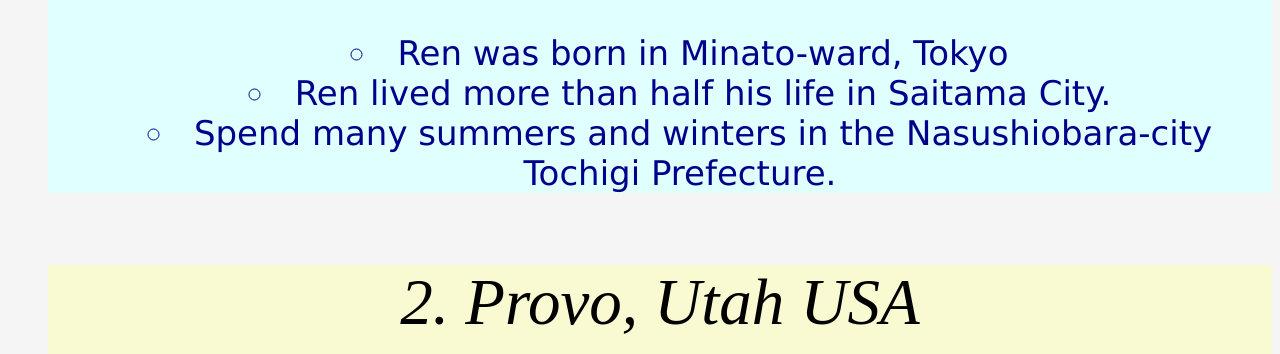
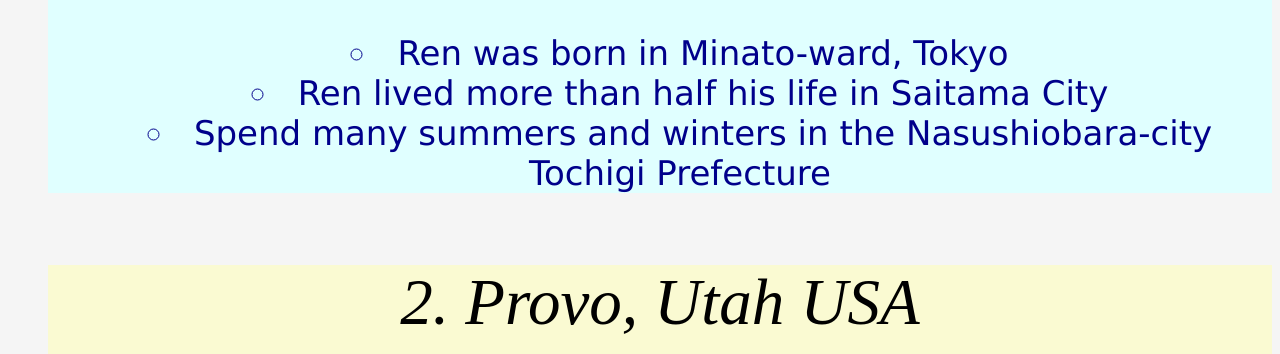
Before and after one commit to n0s0ychin0/IS201FP, a plain HTML site: page nonResume.html in a window 1280 px wide. Shown: the part 908-1262 px from the top of the page. Drawn offline with Linux system fonts and the light colour scheme.

Commit message:
Add files via upload

```diff
--- a/nonResume.html
+++ b/nonResume.html
@@ -33,8 +33,8 @@
                      <br>
                      <br>
                     <li class="common">Ren was born in Minato-ward, Tokyo</li>
-                    <li class="common">Ren lived more than half his life in Saitama City. </li>
-                    <li class="common">Spend many summers and winters in the Nasushiobara-city Tochigi Prefecture. </li>
+                    <li class="common">Ren lived more than half his life in Saitama City </li>
+                    <li class="common">Spend many summers and winters in the Nasushiobara-city Tochigi Prefecture </li>
 
                 </ul>
             </div>
```
